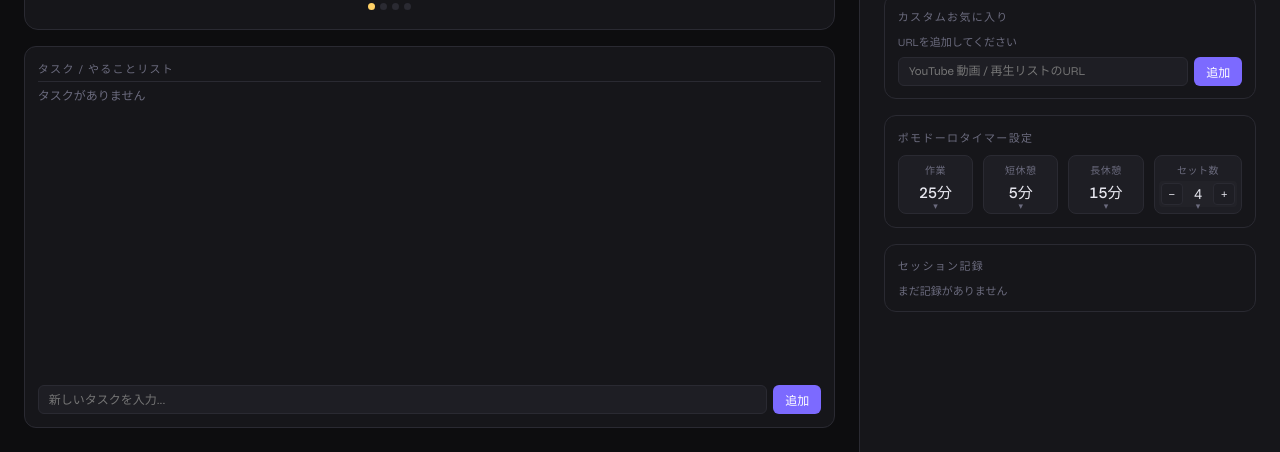
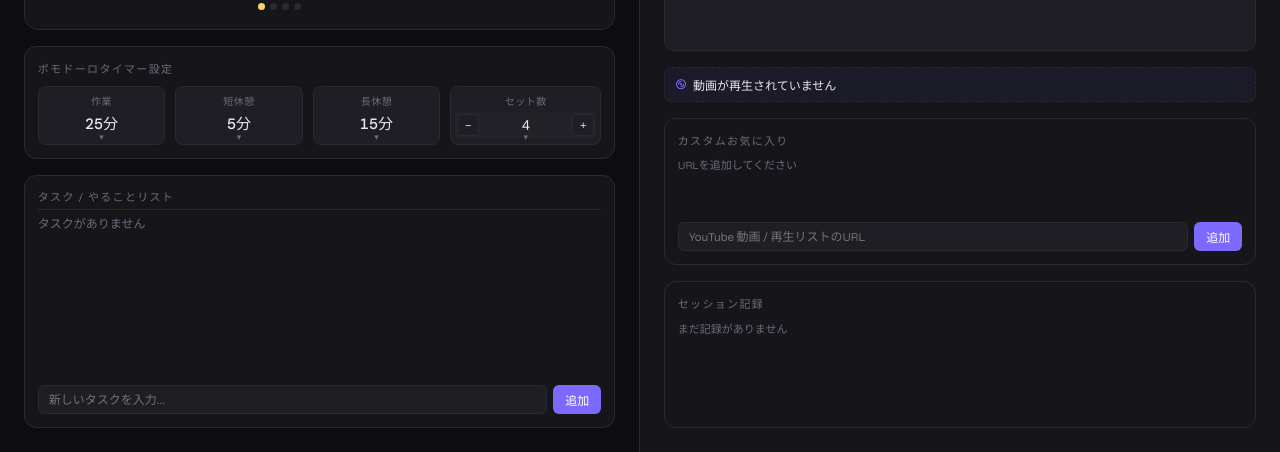
Before and after one commit to HarutoShimizu/study-space, a plain HTML site: page index.html in a window 1280 px wide. Shown: the part 348-800 px from the top of the page. Drawn offline with nearby package versions, Linux system fonts and the light colour scheme.

Commit message:
Update index.html

```diff
--- a/index.html
+++ b/index.html
@@ -22,7 +22,7 @@
     /* iPadの1画面に収めるためのグリッド構成 */
     .app{
       display:grid;
-      grid-template-columns:1fr 420px;
+      grid-template-columns:1fr 1fr;
       height:100vh;
       max-height:100vh;
       overflow:hidden;
@@ -120,7 +120,7 @@
     }
 
     /* Playlist UI */
-    .playlist-list{display:flex;flex-direction:column;gap:6px;max-height:110px;overflow-y:auto}
+    .playlist-list{display:flex;flex-direction:column;gap:6px;flex:1;overflow-y:auto}
     .playlist-item{display:flex;align-items:center;gap:10px;padding:8px 10px;border-radius:8px;border:1px solid var(--border);background:var(--surface2);cursor:pointer;transition:all .2s;position:relative}
     .playlist-item:hover{border-color:var(--accent);background:rgba(124,106,255,.08)}
     .playlist-item.playing{border-color:var(--accent2);background:rgba(78,205,196,.08)}
@@ -316,6 +316,32 @@
       </div>
     </div>
 
+    <div id="pomoSettingsLeft" class="content-box">
+      <div class="section-title" style="border:none;margin-bottom:.3rem">ポモドーロタイマー設定</div>
+      <div class="pomo-settings-dial-wrap">
+        <div class="dial-picker-box">
+          <span class="dial-label">作業</span>
+          <select id="workMin" class="dial-select" onchange="updatePomoSettings()"></select>
+        </div>
+        <div class="dial-picker-box">
+          <span class="dial-label">短休憩</span>
+          <select id="shortMin" class="dial-select" onchange="updatePomoSettings()"></select>
+        </div>
+        <div class="dial-picker-box">
+          <span class="dial-label">長休憩</span>
+          <select id="longMin" class="dial-select" onchange="updatePomoSettings()"></select>
+        </div>
+        <div class="dial-picker-box" style="flex: 1.2;">
+          <span class="dial-label">セット数</span>
+          <div class="counter-box">
+            <button class="counter-btn" onclick="adjustSetCount(-1)">−</button>
+            <span class="counter-value" id="setCountVal">4</span>
+            <button class="counter-btn" onclick="adjustSetCount(1)">+</button>
+          </div>
+        </div>
+      </div>
+    </div>
+
     <div class="content-box task-container">
       <div class="section-title">タスク / やることリスト</div>
       <div class="task-list" id="taskList">
@@ -346,7 +372,7 @@
       <span class="now-playing-title" id="nowPlayingTitle">動画が再生されていません</span>
     </div>
 
-    <div class="content-box">
+    <div class="content-box" style="flex:1;overflow:hidden">
       <div class="section-title" style="border:none">カスタムお気に入り</div>
       <div class="playlist-list" id="customList">
         <div style="font-size:11px;color:var(--muted)">URLを追加してください</div>
@@ -357,41 +383,7 @@
       </div>
     </div>
 
-    <div id="pomoSettingsWrapper" class="content-box">
-      <div class="section-title" style="border:none;margin-bottom:.3rem">ポモドーロタイマー設定</div>
-      <div class="pomo-settings-dial-wrap">
-
-        <div class="dial-picker-box">
-          <span class="dial-label">作業</span>
-          <select id="workMin" class="dial-select" onchange="updatePomoSettings()">
-            </select>
-        </div>
-
-        <div class="dial-picker-box">
-          <span class="dial-label">短休憩</span>
-          <select id="shortMin" class="dial-select" onchange="updatePomoSettings()">
-            </select>
-        </div>
-
-        <div class="dial-picker-box">
-          <span class="dial-label">長休憩</span>
-          <select id="longMin" class="dial-select" onchange="updatePomoSettings()">
-            </select>
-        </div>
-
-        <div class="dial-picker-box" style="flex: 1.2;">
-          <span class="dial-label">セット数</span>
-          <div class="counter-box">
-            <button class="counter-btn" onclick="adjustSetCount(-1)">−</button>
-            <span class="counter-value" id="setCountVal">4</span>
-            <button class="counter-btn" onclick="adjustSetCount(1)">+</button>
-          </div>
-        </div>
-
-      </div>
-    </div>
-
-    <div class="content-box">
+    <div class="content-box" style="flex:1">
       <div class="section-title" style="border:none">セッション記録</div>
       <div class="log-list" id="logList">
         <div style="font-size:11px;color:var(--muted);">まだ記録がありません</div>
@@ -656,7 +648,7 @@ function setMode(m){
   document.getElementById('freeMode').style.display=m==='free'?'flex':'none';
   document.getElementById('pomoMode').style.display=m==='pomodoro'?'flex':'none';
 
-  document.getElementById('pomoSettingsWrapper').style.opacity = m==='pomodoro'?'1':'0.4';
+  document.getElementById('pomoSettingsLeft').style.opacity = m==='pomodoro'?'1':'0.4';
 }
 
 function fmt(s){return String(Math.floor(s/60)).padStart(2,'0')+':'+String(s%60).padStart(2,'0')}
```
